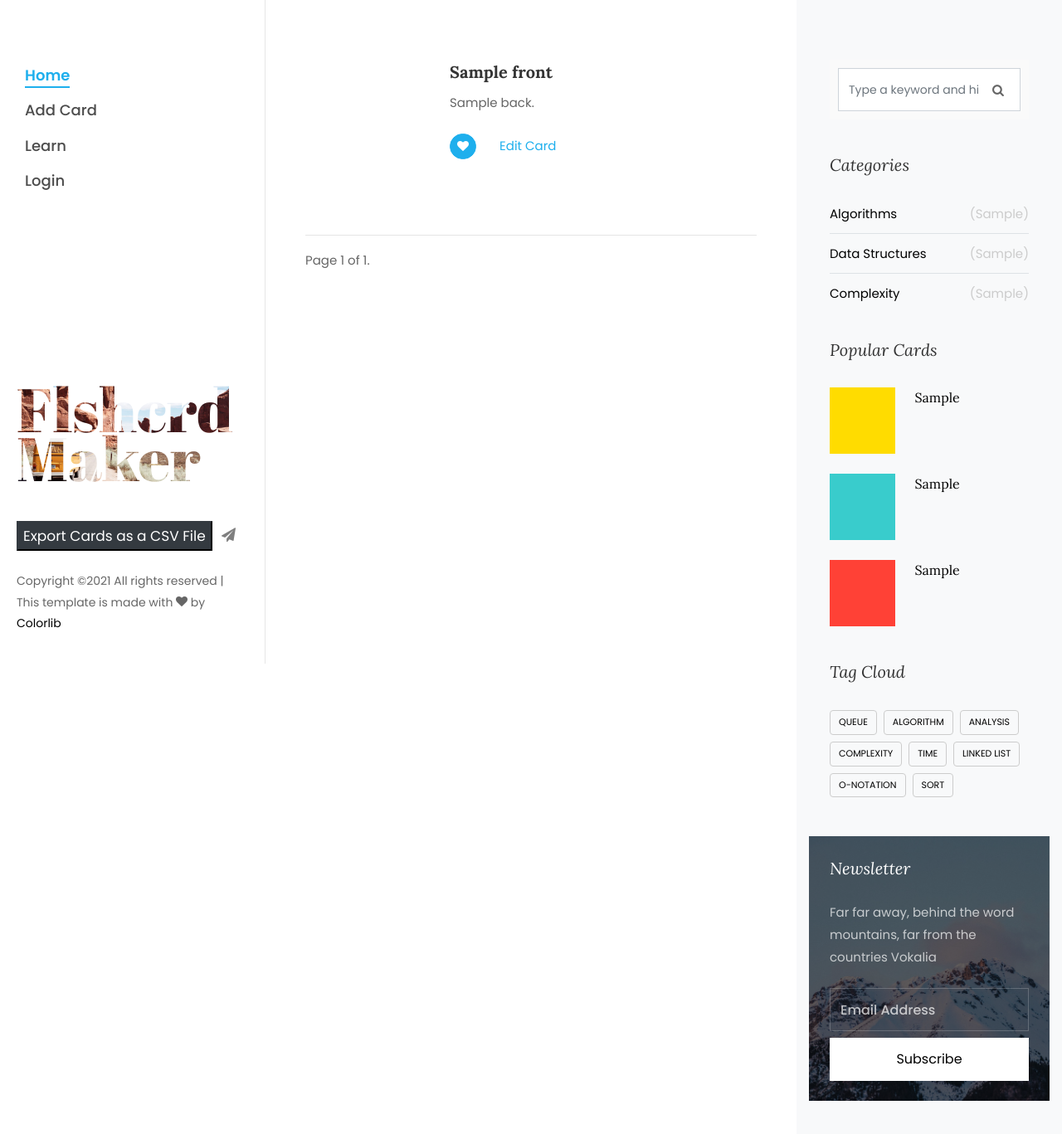
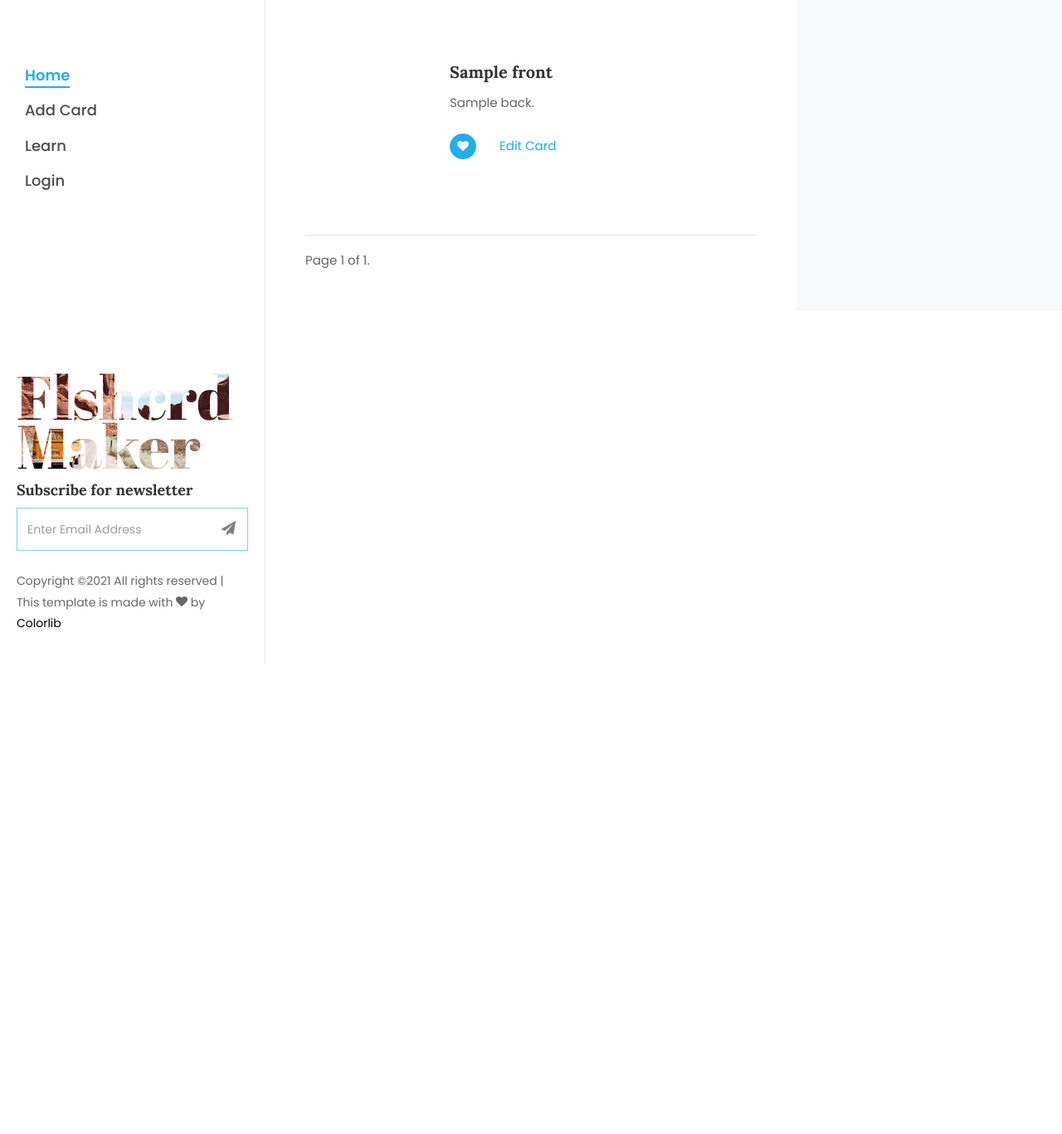
Before and after one commit to josphat-otieno/Django-flashcards, a Django app: template flashcard/templates/flashcards/home.html in a window 1280 px wide. Shown: the whole page at 83% size. After the commit the page ends 800 px from the top, so only its background shows below. Run offline with Django 3.2, Linux system fonts and the light colour scheme; the template is opened without the code that fills it: most values are stand-ins (such as "Sample title", 1, 10 or a date in 2020); some libraries are stand-ins or nearby versions; some web fonts are replaced.

Commit message:
modified the base file

```diff
--- a/flashcard/templates/flashcards/base.html
+++ b/flashcard/templates/flashcards/base.html
@@ -16,8 +16,17 @@
 
     <link rel="stylesheet" href="{% static '/css/open-iconic-bootstrap.min.css' %}">
     <link rel="stylesheet" href="{% static '/css/animate.css' %}">
+    <link rel="stylesheet" href="{% static '/css/owl.carousel.min.css' %}">
+    <link rel="stylesheet" href="{% static '/css/owl.theme.default.min.css' %}">
+    <link rel="stylesheet" href="{% static '/css/magnific-popup.css' %}">
+    <link rel="stylesheet" href="{% static '/css/aos.css' %}">
+    <link rel="stylesheet" href="{% static '/css/ionicons.min.css' %}">
+    <link rel="stylesheet" href="{% static '/css/bootstrap-datepicker.css' %}">
+    <link rel="stylesheet" href="{% static '/css/jquery.timepicker.css' %}">
+    <link rel="stylesheet" href="{% static '/css/flaticon.css' %}">
     <link rel="stylesheet" href="{% static '/css/icomoon.css' %}">
     <link rel="stylesheet" href="{% static '/css/style.css' %}">
+
     <link rel="stylesheet" href="{% static '/font-awesome-4.7.0/font-awesome-4.7.0/css/font-awesome.min.css' %}">
 
 </head>
@@ -43,11 +52,11 @@
             <div class="colorlib-footer">
                 <h1 id="colorlib-logo" class="mb-2"><a href="{% url 'home' %}" style="background-image: url({% static 'images/image_1.jpg' %});">Flshcrd <span>Maker</span></a></h1>
                 <div class="mb-4">
-                    <h3>&nbsp</h3>
-                    <form action="{% url 'dump_csv' %}" class="colorlib-subscribe-form">
+                    <h3>Subscribe for newsletter</h3>
+                    <form action="#" class="colorlib-subscribe-form">
                         <div class="form-group d-flex">
                             <div class="icon"><span class="icon-paper-plane"></span></div>
-                          <button class="btn-dark" style="color:white;">Export Cards as a CSV File</button>
+                          <input type="text" class="form-control" placeholder="Enter Email Address">
                         </div>
                     </form>
                 </div>
@@ -71,79 +80,8 @@
 
                 <!-- CONTENT Right -->
                 <div class="col-xl-4 sidebar ftco-animate bg-light pt-5">
-                    <div class="sidebar-box pt-md-4">
-                      <form method="GET" action="{% url 'search_keywords' %}" class="search-form">
-
-                        <div class="form-group">
-                          <span class="icon icon-search"></span>
-                          <input name='keywords' type="text" class="form-control" placeholder="Type a keyword and hit enter">
-                        </div>
-                      </form>
                 </div>
 
-                    <div class="sidebar-box ftco-animate">
-                        <h3 class="sidebar-heading">Categories</h3>
-                      <ul class="categories">
-                        <li><a href="{% url 'get_cards_by_category' 'Algorithms' %}">Algorithms <span>({{counts.0}})</span>
-                        </a></li>
-                        <li><a href="{% url 'get_cards_by_category' 'Data-Structures' %}">Data Structures <span>({{counts.1}})</span></a></li>
-                        <li><a href="{% url 'get_cards_by_category' 'Complexity' %}">Complexity <span>({{counts.2}})</span>
-                        </a></li>
-                      </ul>
-                    </div>
-
-	                <div class="sidebar-box ftco-animate">
-	                  <h3 class="sidebar-heading">Popular Cards</h3>
-
-	                  <div class="block-21 mb-4 d-flex">
-	                    <a class="blog-img mr-4" style="background-image: url({% static 'images/Algorithms.png' %});"></a>
-	                    <div class="text">
-	                      <h3 class="heading"><a href="#">{{popular_cards.0}}</a></h3>
-	                    </div>
-	                  </div>
-
-	                  <div class="block-21 mb-4 d-flex">
-	                    <a class="blog-img mr-4" style="background-image: url({% static 'images/Complexity.png' %});"></a>
-	                    <div class="text">
-	                      <h3 class="heading"><a href="#">{{popular_cards.1}}</a></h3>
-	                    </div>
-	                  </div>
-
-	                  <div class="block-21 mb-4 d-flex">
-	                    <a class="blog-img mr-4" style="background-image: url({% static 'images/Data-Structures.png' %});"></a>
-	                    <div class="text">
-	                      <h3 class="heading"><a href="#">{{popular_cards.2}}</a></h3>
-	                    </div>
-	                  </div>
-
-	                </div>
-
-	                <div class="sidebar-box ftco-animate">
-	                  <h3 class="sidebar-heading">Tag Cloud</h3>
-	                  <ul class="tagcloud">
-	                    <a href="#" class="tag-cloud-link">queue</a>
-	                    <a href="#" class="tag-cloud-link">algorithm</a>
-	                    <a href="#" class="tag-cloud-link">analysis</a>
-	                    <a href="#" class="tag-cloud-link">complexity</a>
-	                    <a href="#" class="tag-cloud-link">time</a>
-	                    <a href="#" class="tag-cloud-link">linked list</a>
-	                    <a href="#" class="tag-cloud-link">o-notation</a>
-                        <a href="#" class="tag-cloud-link">sort</a>
-	                  </ul>
-	                </div>
-
-	                <div class="sidebar-box subs-wrap img py-4" style="background-image: url({% static 'images/bg_1.jpg' %});">
-	                                <div class="overlay"></div>
-	                                <h3 class="mb-4 sidebar-heading">Newsletter</h3>
-	                                <p class="mb-4">Far far away, behind the word mountains, far from the countries Vokalia</p>
-	                  <form action="#" class="subscribe-form">
-	                    <div class="form-group">
-	                      <input type="text" class="form-control" placeholder="Email Address">
-	                      <input type="submit" value="Subscribe" class="mt-2 btn btn-white submit">
-	                    </div>
-	                  </form>
-	                </div>
-                </div><!-- END COL -->
             </div>
         </div>
     	</section>
--- a/flashcard/templates/flashcards/learn.html
+++ b/flashcard/templates/flashcards/learn.html
@@ -43,7 +43,7 @@
 
             <div class="colorlib-footer">
                 <h1 id="colorlib-logo" class="mb-2"><a href="{% url 'home' %}" style="background-image: url({% static 'images/image_1.jpg' %});">Flshcrd <span>Maker</span></a></h1>
-                <div class="mb-4">
+                <!-- <div class="mb-4">
                     <h3>Subscribe for newsletter</h3>
                     <form action="#" class="colorlib-subscribe-form">
                         <div class="form-group d-flex">
@@ -51,9 +51,9 @@
                           <input type="text" class="form-control" placeholder="Enter Email Address">
                         </div>
                     </form>
-                </div>
+                </div> -->
                 <p class="pfooter"><!-- Link back to Colorlib can't be removed. Template is licensed under CC BY 3.0. -->
-      Copyright &copy;<script>document.write(new Date().getFullYear());</script> All rights reserved | This template is made with <i class="icon-heart" aria-hidden="true"></i> by <a href="https://colorlib.com" target="_blank">Colorlib</a>
+      Copyright &copy;<script>document.write(new Date().getFullYear());</script> All rights reserved | This template is made with <i class="icon-heart" aria-hidden="true"></i> by <a href="https://colorlib.com" target="_blank"><br>Allan<br>Sharon<br>Josephat</a>
       <!-- Link back to Colorlib can't be removed. Template is licensed under CC BY 3.0. --></p>
             </div>
         </aside>
--- a/flashcard/templates/flashcards/login.html
+++ b/flashcard/templates/flashcards/login.html
@@ -1,4 +1,4 @@
-{% extends 'base.html' %}
+<!-- {% extends 'base.html' %}
 {% load bootstrap4 %}
 
 {% block content %}
@@ -26,4 +26,4 @@
             </div>
         </div>
     </div>
-</div>
+</div> -->
```
Lines whose indentation alone changed are shown as unchanged.
